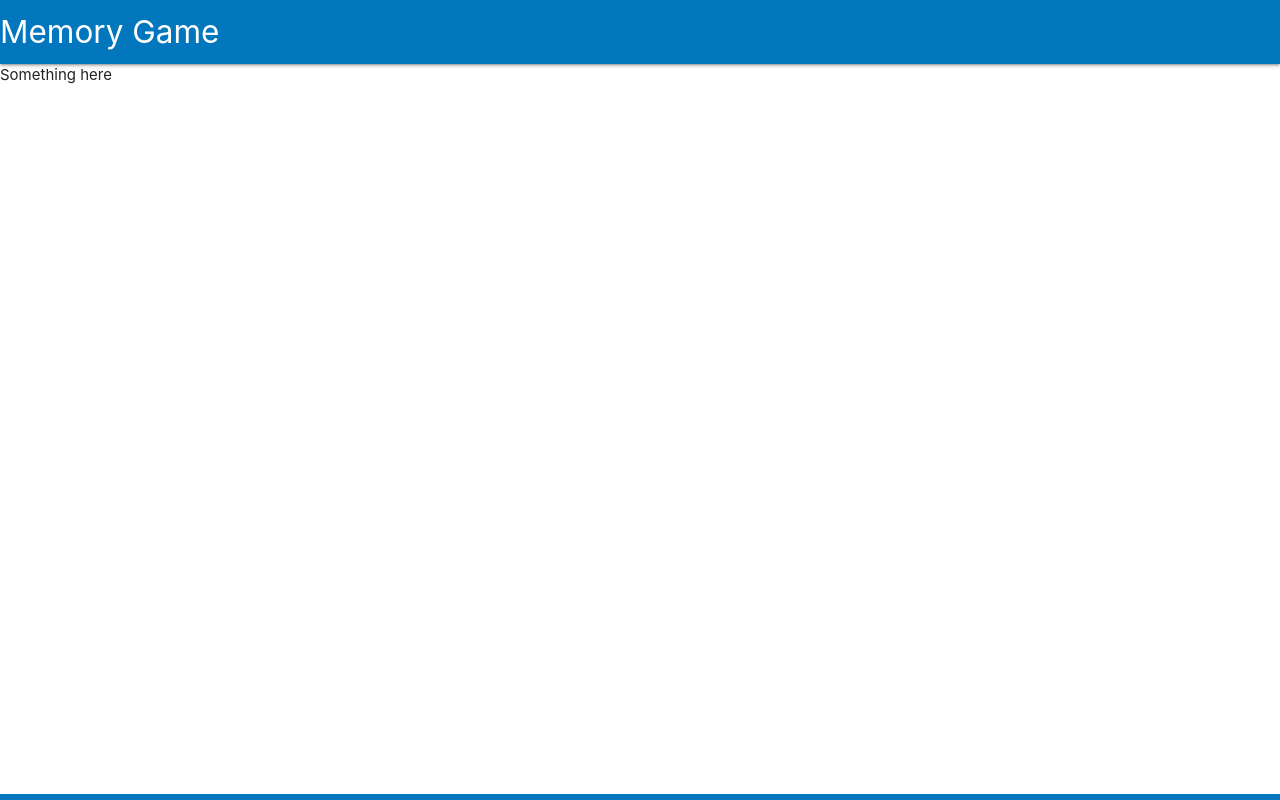
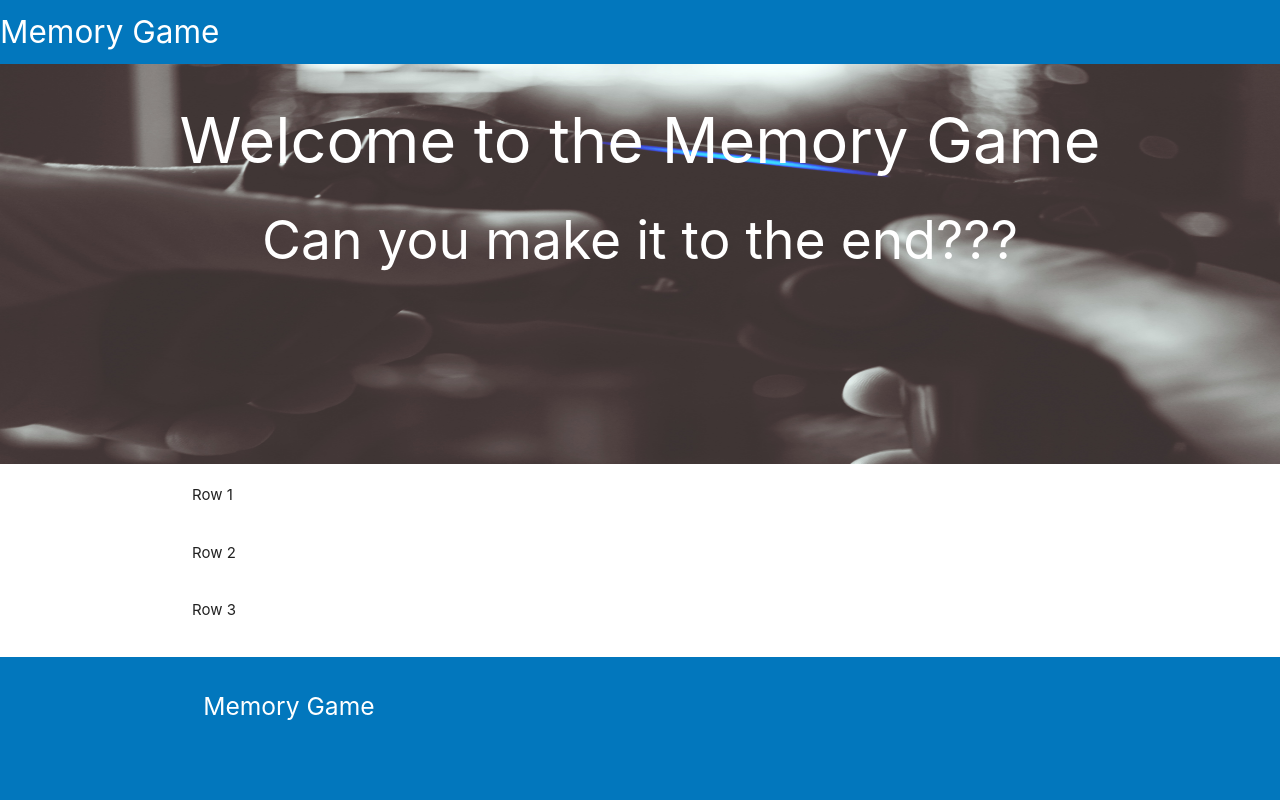
Before and after one commit to blaws006/react-memory-game, a React app in the folder my-app/: page / in a window 1280 px wide. Shown: the top 800 px of the page. Built offline with nearby package versions, Linux system fonts and the light colour scheme.

Commit message:
new images found

```diff
--- /dev/null
+++ b/my-app/src/components/Banner/Banner.js
@@ -0,0 +1,19 @@
+import React from 'react'
+
+
+function Banner() {
+  return (
+    <div className="row">
+      <div className="banner col s12 m12 l12">
+        <h1 className="center-align white-text">
+          Welcome to the Memory Game
+        </h1>
+        <h2 className="center-align white-text">
+          Can you make it to the end???
+        </h2>
+      </div>
+    </div>
+  )
+}
+
+export default Banner;
--- a/my-app/src/components/Header/Header.js
+++ b/my-app/src/components/Header/Header.js
@@ -7,6 +7,7 @@ function Header() {
         <a href="#" className="brand-logo">Memory Game</a>
       </div>
     </nav>
+
   )
 }
 
--- a/my-app/src/components/Main/Main.js
+++ b/my-app/src/components/Main/Main.js
@@ -2,9 +2,17 @@ import React from 'react';
 
 function Main (props) {
   return (
-    <main className="content">
-     Something here
-    </main>
+   <div className="container content">
+    <div className="row">
+      <p>Row 1</p>
+    </div>
+      <div className="row">
+        <p>Row 2</p>
+      </div>
+      <div className="row">
+        <p>Row 3</p>
+      </div>
+   </div>
   )
 }
 
--- a/my-app/src/index.css
+++ b/my-app/src/index.css
@@ -1,5 +1,5 @@
 .content {
-  min-height: calc(100vh - 70px);
+  min-height: calc(30vh - 100px);
 }
 .footer {
   height: 255px;
@@ -7,3 +7,11 @@
 .footer-copyright {
   margin-top: 130px;
 }
+
+.banner {
+  background-image: url("./components/img/controller-game-hands-807330.jpg");
+  background-size: 100% 100%;
+  background-repeat: no-repeat;
+  height: 400px;
+  max-height: 100%;
+}
--- a/my-app/src/index.js
+++ b/my-app/src/index.js
@@ -3,12 +3,14 @@ import ReactDOM from "react-dom";
 import Header from "./components/Header/Header";
 import Footer from "./components/Footer/Footer";
 import Main from './components/Main/Main'
+import Banner from './components/Banner/Banner'
 import "./index.css";
 
 function App() {
   return (
     <div className="page-wrap">
       <Header />
+      <Banner />
       <Main />
       <Footer />
     </div>
```
Also changed, not shown: my-app/src/components/img/220px-Cloud_Strife.png (added), my-app/src/components/img/220px-Lara_Croft_(2013).png (added), my-app/src/components/img/250px-SuperMarioParty_DonkeyKong.png (added), my-app/src/components/img/Metroidprime3_1.png (added), my-app/src/components/img/NathanDrake-U4.jpg (added), my-app/src/components/img/Ryu_TvC.png (added), my-app/src/components/img/aloy.jpg (added), my-app/src/components/img/char-mario-action.png (added), my-app/src/components/img/controller-game-hands-807330.jpg (added), my-app/src/components/img/dante.jpg (added), my-app/src/components/img/kratos.jpg (added), my-app/src/components/img/lozbotw-link-and-bow.jpg (added), my-app/src/components/img/sonic.jpg (added).
